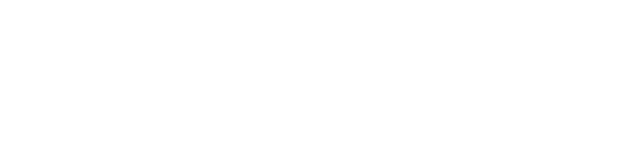
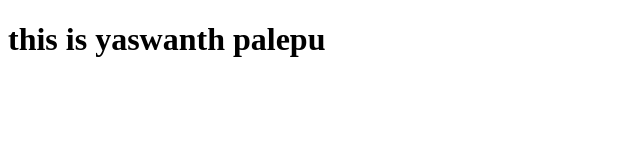
Before and after one commit to YaswanthPalepu/JSF-21, a plain HTML site: page index.html in a window 1280 px wide. Shown: the whole page, without its empty margins (0-640 px from the left). Drawn offline with Linux system fonts and the light colour scheme.

Commit message:
second one

```diff
--- a/index.html
+++ b/index.html
@@ -6,6 +6,6 @@
     <title>Document</title>
 </head>
 <body>
-
+    <h1>this is yaswanth palepu</h1>
 </body>
 </html>
```
